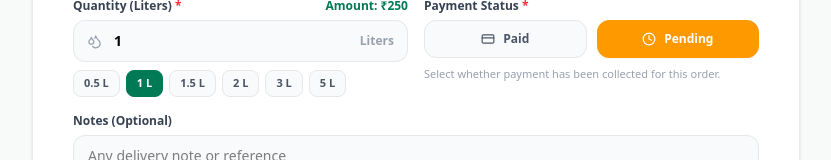
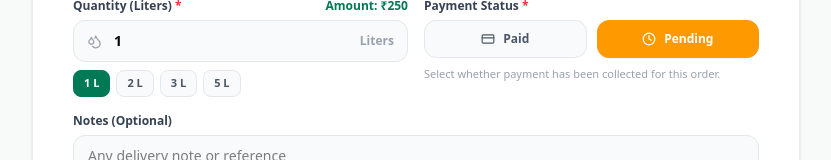
Before and after one commit to ssfpulikkaldivision-hub/ssfpulikkal, a Next.js app: page /payasam-challenge in a window 1280 px wide. Shown: the part 466-626 px from the top of the page, without its empty margins (224-1055 px from the left). Built offline with nearby package versions, Linux system fonts and the light colour scheme; no server answers; the database is empty; a web font is replaced by a local one.

Commit message:
Remove 0.5 L and 1.5 L presets from PayasamPublicForm

```diff
--- a/src/components/PayasamPublicForm.tsx
+++ b/src/components/PayasamPublicForm.tsx
@@ -54,7 +54,7 @@ interface SubmittedOrder {
     unitName: string;
 }
 
-const LITER_PRESETS = [0.5, 1, 1.5, 2, 3, 5];
+const LITER_PRESETS = [1, 2, 3, 5];
 
 export function PayasamPublicForm() {
     const searchParams = useSearchParams();
```
